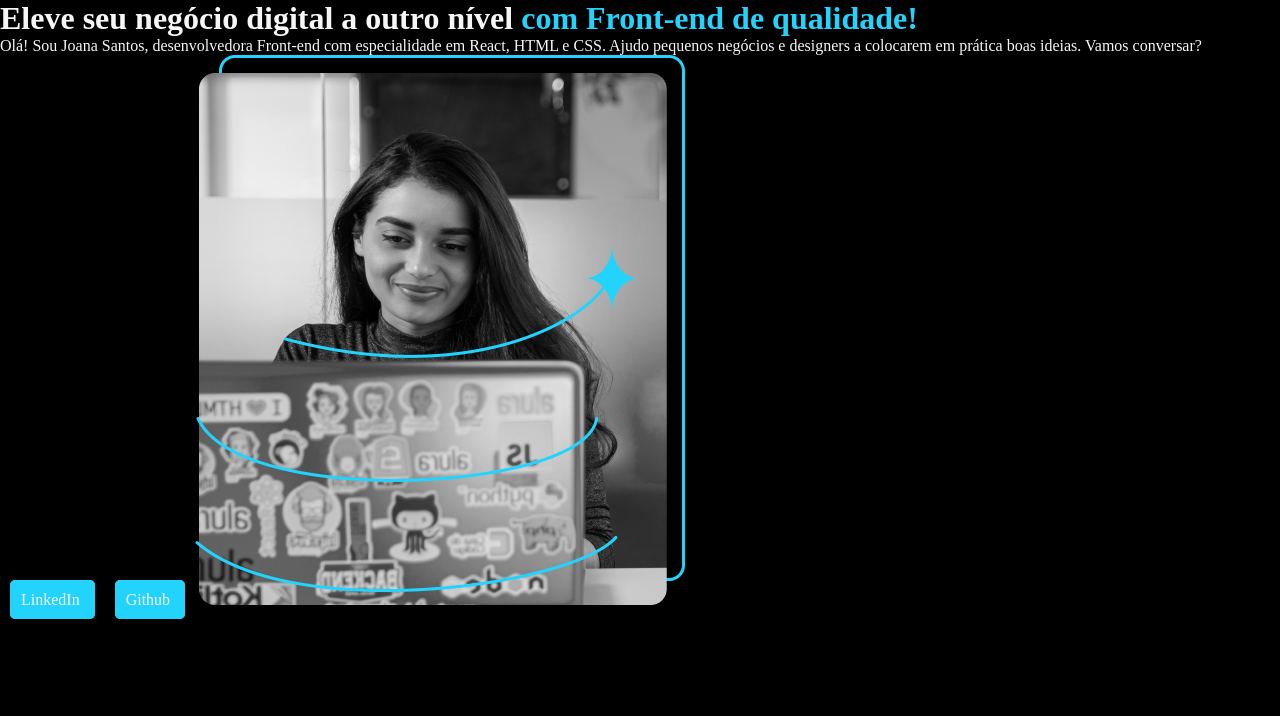
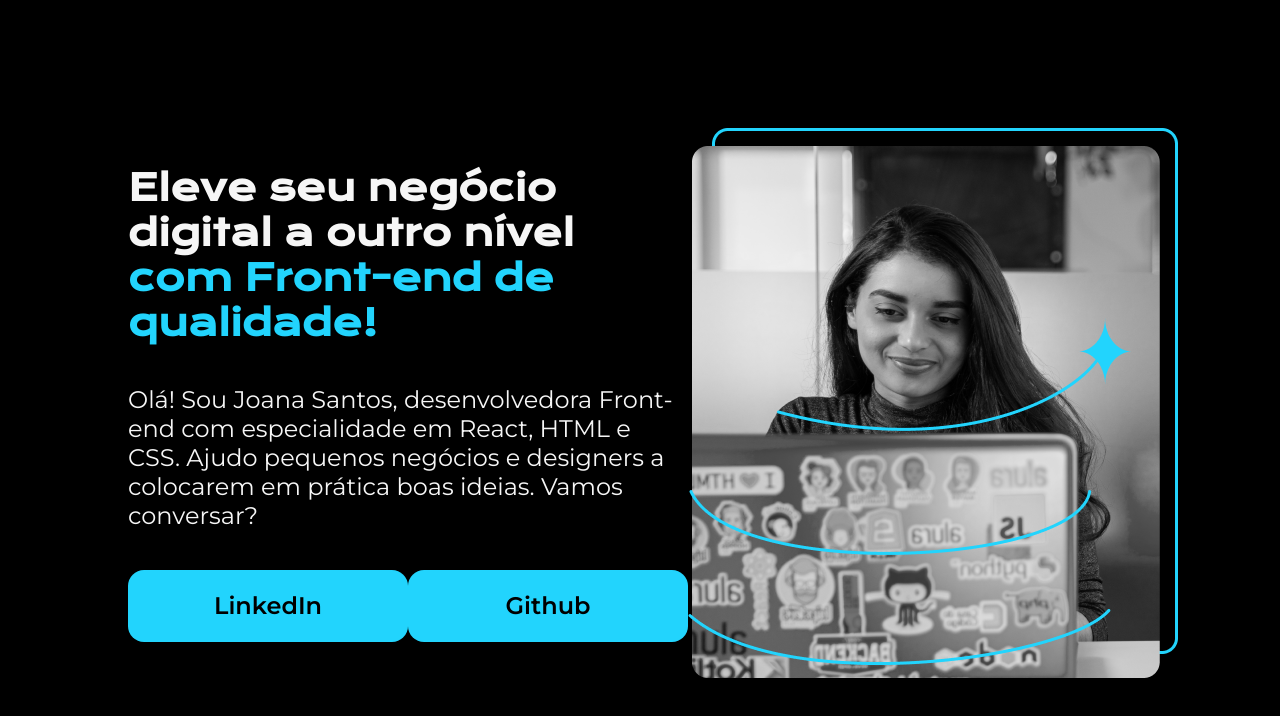
Before and after one commit to NathaliaVargas/Portfolio, a plain HTML site: page index.html in a window 1280 px wide. Drawn offline with nearby package versions, Linux system fonts and the light colour scheme.

Commit message:
Acertando layout do portfolio

```diff
--- a/index.html
+++ b/index.html
@@ -11,16 +11,20 @@
 <body>
 
     <header></header>
-    <main>
-        <h1> Eleve seu negócio digital a outro nível <strong class="titulo-destaque">com Front-end de qualidade!</strong></h1>
+    <main class="apresentacao">
+        <section class="apresentacao__conteudo">
+            <h1 class="apresentacao__conteudo__titulo"> Eleve seu negócio digital a outro nível <strong class="titulo-destaque">com Front-end de qualidade!</strong></h1>
 
-        <p>
-            Olá! Sou Joana Santos, desenvolvedora Front-end com especialidade em React,
-            HTML e CSS. Ajudo pequenos negócios e designers a colocarem em prática boas ideias.
-            Vamos conversar?
-        </p>
-        <a href="https://www.linkedin.com/in/nathalia-vargas-38aa6993/"> <span>LinkedIn </span></a>
-        <a href="https://github.com/NathaliaVargas"><span> Github </span></a>
+            <p class="apresentacao__conteudo__texto">
+                Olá! Sou Joana Santos, desenvolvedora Front-end com especialidade em React,
+                HTML e CSS. Ajudo pequenos negócios e designers a colocarem em prática boas ideias.
+                Vamos conversar?
+            </p>
+            <div class="apresentacao__link">
+                <a class="apresentacao__link__links" href="https://www.linkedin.com/in/nathalia-vargas-38aa6993/"> <span>LinkedIn </span></a>
+                <a class="apresentacao__link__links" href="https://github.com/NathaliaVargas"><span> Github </span></a>
+            </div>
+        </section>
         <img src="imagem/Imagem.png" alt="Uma foto da Nathalia programando.">
     </main>
     <footer></footer>
--- a/style.css
+++ b/style.css
@@ -1,4 +1,6 @@
 /*Limpa Formatacao*/
+@import url('https://fonts.googleapis.com/css2?family=Krona+One&family=Montserrat:wght@400;600&display=swap');
+
 * {
     margin: 0;
     padding: 0;
@@ -18,22 +20,52 @@ body {
     color: #22D4FD;
 }
 
-span{
-    color: #F6F6F6;
-    border: 1px solid #22D4FD;
-    margin: 10px;
-    padding: 10px;
-    background-color: #22D4FD;
-    border-radius: 5px;
-    transition: 0.5s;
-
-}
-
-span:hover {
-    background-color: #2F626E;
-    border: 1px solid #2F626E;
-}
-
 a {
     text-decoration: none;
 }
+
+.apresentacao {
+    margin: 10%;
+    display: flex;
+    align-items: center;
+    justify-content: space-between;
+}
+
+.apresentacao__conteudo {
+    width: 615px;
+    display: flex;
+    flex-direction: column;
+    gap: 40px;
+}
+
+.apresentacao__conteudo__titulo {
+    font-size: 36px;
+    font-family: 'Krona One', sans-serif;
+}
+
+.apresentacao__conteudo__texto {
+    font-size: 24px;
+    font-family:'Montserrat', sans-serif;
+}
+
+.apresentacao__link {
+    display: flex;
+    justify-content: space-between;
+}
+
+.apresentacao__link__links {
+    width: 280px;
+    text-align: center;
+    background-color: #22D4FD;
+    color: black;
+    border-radius: 16px;
+    font-size: 24px;
+    padding: 21.5px 0;
+    font-family:'Montserrat', sans-serif;
+    font-weight: 600;
+    transition: 1s;
+}
+
+.apresentacao__link__links:hover {
+    background-color: #2D6061;
+}
```
